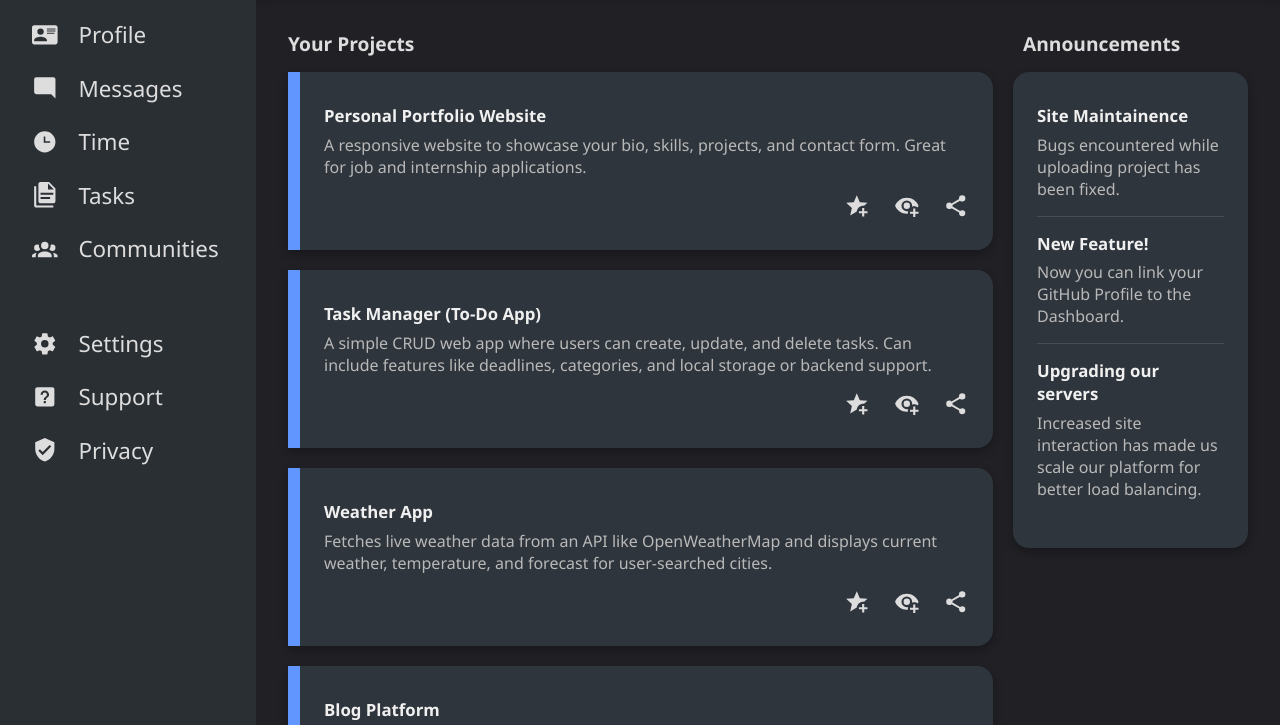
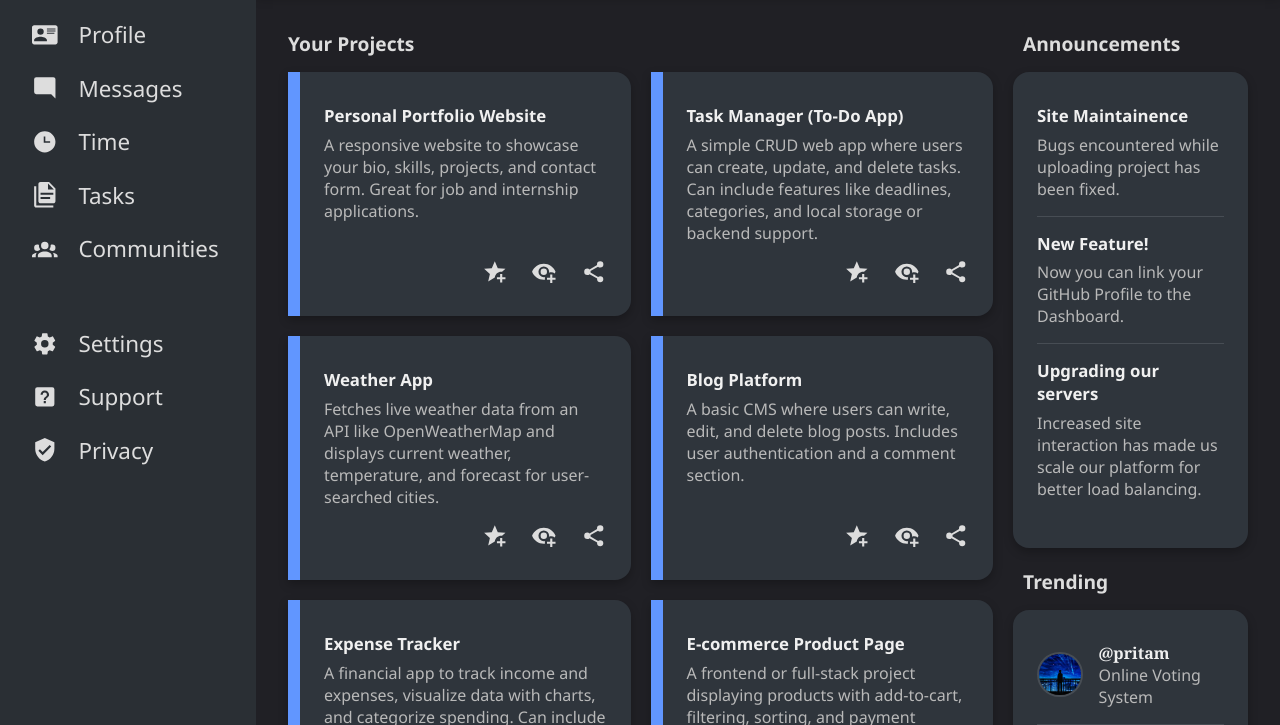
Before and after one commit to whatisaProCoder/odin-admin-dashboard, a plain HTML site: page index.html in a window 1280 px wide. Shown: the part 170-895 px from the top of the page. Drawn offline with Linux system fonts and the light colour scheme.

Commit message:
reduced min width of card to 300px

```diff
--- a/styles.css
+++ b/styles.css
@@ -228,7 +228,7 @@ body {
 
 .cards-grid {
     display: grid;
-    grid-template-columns: repeat(auto-fit, minmax(400px, 1fr));
+    grid-template-columns: repeat(auto-fit, minmax(300px, 1fr));
     gap: 20px;
     margin-top: 15px;
 }
```
